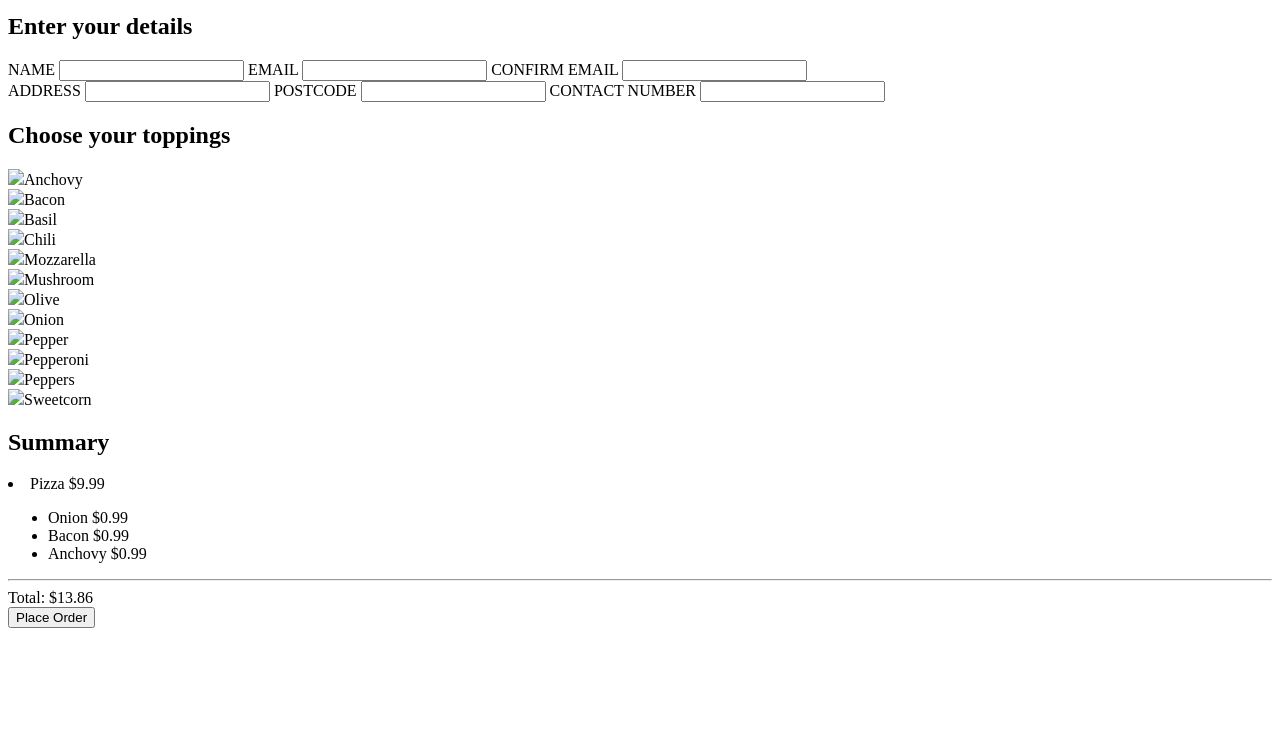
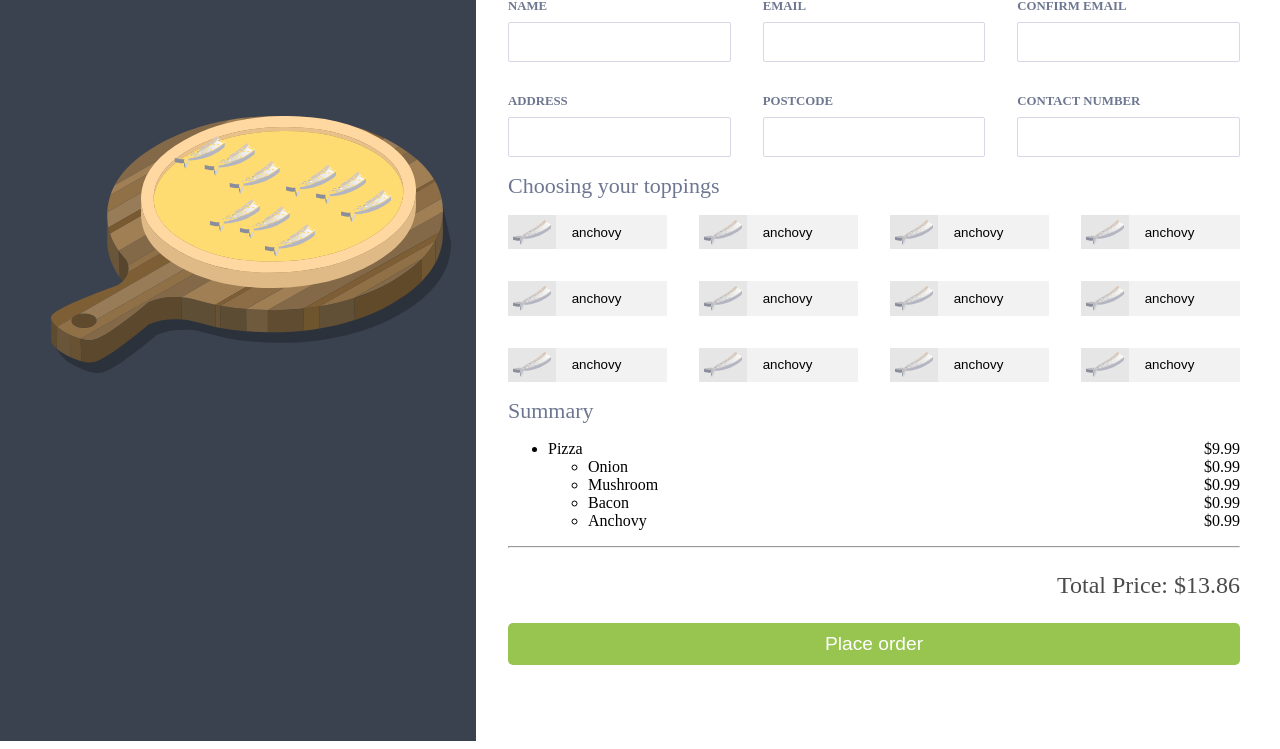
Before and after one commit to BubbleKID/pizza-creator, a website: page hy.html in a window 1280 px wide. Shown: the part 67-816 px from the top of the page. Drawn offline with Linux system fonts and the light colour scheme.

Commit message:
change hy.html add hymain.css

```diff
--- a/hy.html
+++ b/hy.html
@@ -1,79 +1,161 @@
 <!DOCTYPE html>
-<html>
+<html lang="en">
 
 <head>
-    <meta charset="utf-8" />
-    <meta http-equiv="X-UA-Compatible" content="IE=edge">
-    <title>Page Title</title>
-    <meta name="viewport" content="width=device-width, initial-scale=1">
-    <link rel="stylesheet" type="text/css" media="screen" href="main.css" />
-    <script src="main.js"></script>
+    <meta charset="uft-8">
+    <meta name="viewport" content="width=deveice-width, initial-scale=1.0">
+    <meta http-equiv="X-UA-Compatible" content="ie=edge">
+    <link rel="stylesheet" type="text/css" href="hymain.css">
+    <title>Pizza Creator</title>
 </head>
 
 <body>
+    <section class="pizzaCreatorMainViewer">
         <h1>Pizza Creator</h1>
-    <section>
-        <h2>Enter your details</h2>
-        <form>
-            <div>
-                <label for="name">NAME</label>
-                <input id="name">
-                <label for="email">EMAIL</label>
-                <input id="email">
-                <label for="confirmemail">CONFIRM EMAIL</label>
-                <input id="confirmemail">
+        <!--viewer section-->
+        <section class="pizzaViewer">
+            <div class="pizza">
+                <div class="pizzaBoard">
+                    <img src="assets/board.svg" alt="None">
                 </div>
-            <div>
-                <label for="address">ADDRESS</label>
-                <input id="address">
-                <label for="postcode">POSTCODE</label>
-                <input id="postcode">
-                <label for="contact">CONTACT NUMBER</label>
-                <input id="contact">
+                <div class="pizzaBase">
+                    <img src="assets/base.svg" alt="none">
                 </div>
-        </form>
-    </section>
-    <section>
-        <h2>Choose your toppings</h2>
-        <div>
-            <div>
-                <div><img src="onion.svg">Anchovy</div>
-                <div><img src="onion.svg">Bacon</div>
-                <div><img src="onion.svg">Basil</div>
-                <div><img src="onion.svg">Chili</div>
+                <div class="pizzaToppings">
+                    <img src="assets/toppings/anchovies.svg" alt="none">
                 </div>
-            <div>
-                <div><img src="onion.svg">Mozzarella</div>
-                <div><img src="onion.svg">Mushroom</div>
-                <div><img src="onion.svg">Olive</div>
-                <div><img src="onion.svg">Onion</div>
+                <div class="pizzaToppingsLeft">
+                    <img src="assets/toppings/anchovies.svg" alt="none">
                 </div>
-            <div>
-                <div><img src="onion.svg">Pepper</div>
-                <div><img src="onion.svg">Pepperoni</div>
-                <div><img src="onion.svg">Peppers</div>
-                <div><img src="onion.svg">Sweetcorn</div>
+                <div class="pizzaToppingsRight">
+                    <img src="assets/toppings/anchovies.svg" alt="none">
                 </div>
             </div>
         </section>
+        <!--form sction-->
+        <section class="form">
+            <form>
+                <!--enter details section-->
                 <section>
-        <div>
+                    <h2>Enter your details</h2>
+                    <div class="detailsContainer">
+                        <div class="detail">
+                            <label for="name">NAME</label>
+                            <input id="name" type="text" name="name">
+                        </div>
+                        <div class="detail">
+                            <label for="email">EMAIL</label>
+                            <input id="email" type="text" name="name">
+                        </div>
+                        <div class="detail">
+                            <label for="confirmemail">CONFIRM EMAIL</label>
+                            <input id="confirmemail" type="text" name="name">
+                        </div>
+                        <div class="detail">
+                            <label for="address">ADDRESS</label>
+                            <input id="address" type="text" name="name">
+                        </div>
+                        <div class="detail">
+                            <label for="postcode">POSTCODE</label>
+                            <input id="postcode" type="text" name="name">
+                        </div>
+                        <div class="detail">
+                            <label for="contact">CONTACT NUMBER</label>
+                            <input id="contact" type="text" name="name">
+                        </div>
+                    </div>
+                </section>
+                <!--choose toppings section-->
+                <section>
+                    <h2>Choosing your toppings</h2>
+                    <div class="toppingContainer">
+                        <button class="topping" type="button" id="anchovy">
+                            <img src="./assets/toppings/anchovy.svg" alt="none">
+                            <span>anchovy</span>
+                        </button>
+                        <button class="topping" type="button" id="anchovy">
+                            <img src="./assets/toppings/anchovy.svg" alt="none">
+                            <span>anchovy</span>
+                        </button>
+                        <button class="topping" type="button" id="anchovy">
+                            <img src="./assets/toppings/anchovy.svg" alt="none">
+                            <span>anchovy</span>
+                        </button>
+                        <button class="topping" type="button" id="anchovy">
+                            <img src="./assets/toppings/anchovy.svg" alt="none">
+                            <span>anchovy</span>
+                        </button>
+                        <button class="topping" type="button" id="anchovy">
+                            <img src="./assets/toppings/anchovy.svg" alt="none">
+                            <span>anchovy</span>
+                        </button>
+                        <button class="topping" type="button" id="anchovy">
+                            <img src="./assets/toppings/anchovy.svg" alt="none">
+                            <span>anchovy</span>
+                        </button>
+                        <button class="topping" type="button" id="anchovy">
+                            <img src="./assets/toppings/anchovy.svg" alt="none">
+                            <span>anchovy</span>
+                        </button>
+                        <button class="topping" type="button" id="anchovy">
+                            <img src="./assets/toppings/anchovy.svg" alt="none">
+                            <span>anchovy</span>
+                        </button>
+                        <button class="topping" type="button" id="anchovy">
+                            <img src="./assets/toppings/anchovy.svg" alt="none">
+                            <span>anchovy</span>
+                        </button>
+                        <button class="topping" type="button" id="anchovy">
+                            <img src="./assets/toppings/anchovy.svg" alt="none">
+                            <span>anchovy</span>
+                        </button>
+                        <button class="topping" type="button" id="anchovy">
+                            <img src="./assets/toppings/anchovy.svg" alt="none">
+                            <span>anchovy</span>
+                        </button>
+                        <button class="topping" type="button" id="anchovy">
+                            <img src="./assets/toppings/anchovy.svg" alt="none">
+                            <span>anchovy</span>
+                        </button>
+                    </div>
+                </section>
+                <!--summary section-->
+                <section>
                     <h2>Summary</h2>
-            <li>Pizza $9.99
+                    <ul class="items">
+                        <li>
+                            <span>$9.99</span>
+                            <span>Pizza</span>
                             <ul>
-                    <li>Onion $0.99</li>
-                    <li>Bacon $0.99</li>
-                    <li>Anchovy $0.99</li>
+                                <li>
+                                    <span>$0.99</span>
+                                    <span>Onion</span>
+                                </li>
+                                <li>
+                                    <span>$0.99</span>
+                                    <span>Mushroom</span>
+                                </li>
+                                <li>
+                                    <span>$0.99</span>
+                                    <span>Bacon</span>
+                                </li>
+                                <li>
+                                    <span>$0.99</span>
+                                    <span>Anchovy</span>
+                                </li>
                             </ul>
                         </li>
+                    </ul>
+                    <hr>
+                    <p class="totalPrice">
+                        Total Price: $13.86
+                    </p>
+                    <div>
+                        <button type="submit">Place order</button>
                     </div>
-        <hr>
-        <div>Total: $13.86</div>
                 </section>
-    <section>
-        <form method="GET" action="teacher.html">
-            <input type="submit" value="Place Order">
             </form>
+        </section>
     </section>
 </body>
 
--- /dev/null
+++ b/hymain.css
@@ -0,0 +1,180 @@
+h1 {
+    display: none;
+}
+
+h2 {
+    color: #6E7790;
+    font-size: 22px;
+    font-weight: 300;
+    margin: 1rem 0;
+}
+
+
+/* pizza view css */
+
+.pizzaCreatorMainViewer {
+    display: flex;
+    flex-flow: row;
+    margin-left: -4rem;
+    min-height: 100vh;
+}
+
+.pizzaCreatorMainViewer>* {
+    padding-left: 2rem;
+}
+
+.pizzaViewer {
+    background: #3A424F;
+}
+
+.pizza {
+    width: 500px;
+    height: 350px;
+    /* ??? position*/
+    position: relative;
+}
+
+.pizza>* {
+    position: absolute;
+}
+
+.pizza>.pizzaBoard {
+    /* position: absolute; */
+    width: 80%;
+    top: 50%;
+    left: 15%;
+}
+
+.pizza>.pizzaBase {
+    width: 55%;
+    top: 50%;
+    left: 33%;
+}
+
+.pizza>.pizzaToppings {
+    width: 70%;
+    top: 50%;
+    left: 33%;
+}
+
+.pizza>.pizzaToppingsLeft {
+    width: 70%;
+    top: 48%;
+    left: 27%;
+}
+
+.pizza>.pizzaToppingsRight {
+    width: 70%;
+    top: 55%;
+    left: 38%;
+}
+
+
+/* form css */
+
+
+/* details */
+
+.form {
+    width: 100%;
+    padding-right: 2rem;
+    height: 100vh;
+    overflow: auto;
+}
+
+.detailsContainer {
+    display: grid;
+    grid-template-columns: repeat(3, 1fr);
+    grid-gap: 2rem;
+}
+
+.detail label {
+    display: block;
+    margin-bottom: 0.5rem;
+    text-transform: uppercase;
+    font-size: 0.8rem;
+    font-weight: bold;
+    color: #6E7790;
+}
+
+.detail input {
+    border-radius: 2px;
+    border: 1px solid #d7d7e7;
+    font-size: 1.2rem;
+    color: rgba(0, 0, 0, 0.8);
+    padding: 0.5rem 1rem;
+    outline: none;
+    width: 100%;
+    box-sizing: border-box;
+}
+
+
+/* topping */
+
+.toppingContainer {
+    display: grid;
+    grid-template-columns: repeat(4, 1fr);
+    grid-gap: 2rem;
+}
+
+.topping {
+    display: flex;
+    align-items: center;
+    background: #f2f2f2;
+    cursor: progress;
+    box-sizing: border-box;
+    padding: 0;
+    border: 0;
+    outline: 0;
+}
+
+.topping img {
+    width: 30%;
+    padding: 3%;
+    box-sizing: border-box;
+    background: #e6e6e6;
+    margin-right: 1rem;
+}
+
+
+/* summary */
+
+.items {
+    display: block;
+    list-style-type: disc;
+    /* margin-top: 1em;
+    margin-bottom: 1em;
+    margin-left: 0px;
+    margin-right: 0px; */
+    -webkit-margin-before: 1em;
+    -webkit-margin-after: 1em;
+    -webkit-margin-start: 0px;
+    -webkit-margin-end: 0px;
+    -webkit-padding-start: 40px;
+}
+
+li span:first-child {
+    text-align: -webkit-match-parent;
+}
+
+li span:nth-child(1) {
+    float: right;
+}
+
+.totalPrice {
+    font-size: 1.5rem;
+    text-align: right;
+    color: #0f0e0ebe;
+}
+
+button[type="submit"] {
+    width: 100%;
+    background: #98C550;
+    border: none;
+    padding: 10px 15px;
+    text-align: center;
+    font-size: 1.2rem;
+    color: white;
+    border-radius: 5px;
+    cursor: progress;
+}
```
Lines whose indentation alone changed are shown as unchanged.
